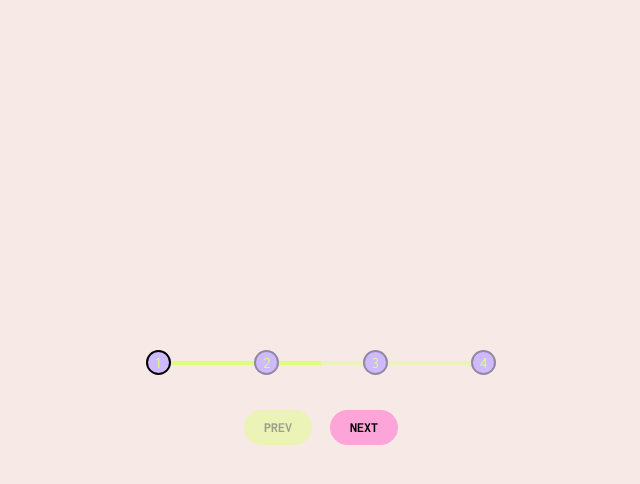
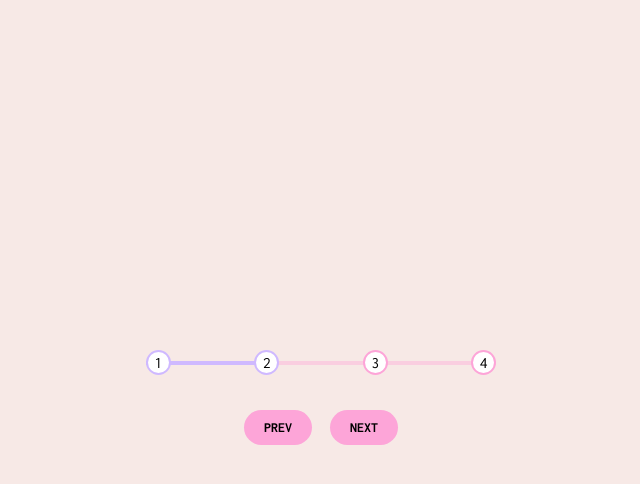
Before and after one commit to NicoleGeorge/progress_bar, a plain HTML site: page index.html in a window 1280 px wide. Both pictures are taken after a click on the button "NEXT". Shown: the whole page, without its empty margins (319-959 px from the left). Drawn offline with Linux system fonts and the light colour scheme.

Commit message:
progress functionality added, styling updated.

```diff
--- a/script.js
+++ b/script.js
@@ -0,0 +1,54 @@
+const progress = document.getElementById('progress');
+const prev = document.getElementById('prev');
+const next = document.getElementById('next');
+const circles = document.querySelectorAll('.circle');
+
+let currentActive = 1;
+
+next.addEventListener('click', () => {
+  currentActive++;
+
+  if (currentActive > circles.length) {
+    currentActive = circles.length;
+  }
+
+  // console.log(currentActive); working
+  // console.log(currentActive); working...woot-woot
+  update();
+});
+
+prev.addEventListener('click', () => {
+  currentActive--;
+
+  if (currentActive < 1) {
+    currentActive = 1;
+  }
+
+  update();
+});
+
+// UPDATE FUNCTION
+
+function update() {
+  circles.forEach((circle, index) => {
+    if (index < currentActive) {
+      circle.classList.add('active');
+    } else {
+      circle.classList.remove('active');
+    }
+  });
+
+  const actives = document.querySelectorAll('.active');
+  progress.style.width =
+    ((actives.length - 1) / (circles.length - 1)) * 100 + '%';
+  // console.log((actives.length / circles.length) * 100);
+
+  if (currentActive === 1) {
+    prev.disabled = true;
+  } else if (currentActive === circles.length) {
+    next.disabled = true;
+  } else {
+    prev.disabled = false;
+    next.disabled = false;
+  }
+}
--- a/style.css
+++ b/style.css
@@ -2,12 +2,13 @@
 
 :root {
   --primary-color: #cfb9ff;
-  --secondary-color: #dcff79;
-  --tertiary-color: rgba(219, 255, 121, 0.433);
+  /* --secondary-color: #dcff79;
+  --tertiary-color: rgba(219, 255, 121, 0.433); */
   --accent-color: #fda5d8;
+  --lowlight-color: #fda5d866;
   --highlight-color: #f7e9e6;
-  --border-line-fill: #000;
-  --border-line-empty: rgba(113, 113, 113, 0.652);
+  --text-color: #000;
+  /* --border-line-empty: rgba(113, 113, 113, 0.741); */
 }
 
 * {
@@ -40,7 +41,7 @@ body {
 
 .progress-container::before {
   content: '';
-  background-color: var(--tertiary-color);
+  background-color: var(--lowlight-color);
   position: absolute;
   top: 50%;
   left: 0;
@@ -51,32 +52,32 @@ body {
 }
 
 .progress {
-  background-color: var(--secondary-color);
+  background-color: var(--primary-color);
   position: absolute;
   top: 50%;
   left: 0;
   transform: translateY(-50%);
   height: 4px;
-  width: 50%;
+  width: 0%;
   z-index: -1;
   transition: 0.4s ease;
 }
 
 .circle {
-  background-color: var(--primary-color);
-  color: var(--secondary-color);
+  background-color: white;
+  color: var(--text-color);
   border-radius: 50%;
   height: 25px;
   width: 25px;
   display: flex;
   align-items: center;
   justify-content: center;
-  border: 2px solid var(--border-line-empty);
+  border: 2px solid var(--accent-color);
   transition: 0.4s ease;
 }
 
 .circle.active {
-  border-color: var(--border-line-fill);
+  border-color: var(--primary-color);
 }
 
 .btn {
@@ -102,6 +103,6 @@ body {
 }
 
 .btn:disabled {
-  background-color: var(--tertiary-color);
+  background-color: var(--lowlight-color);
   color: var(--border-line-empty);
 }
```
Also changed, not shown: 1 other file.
